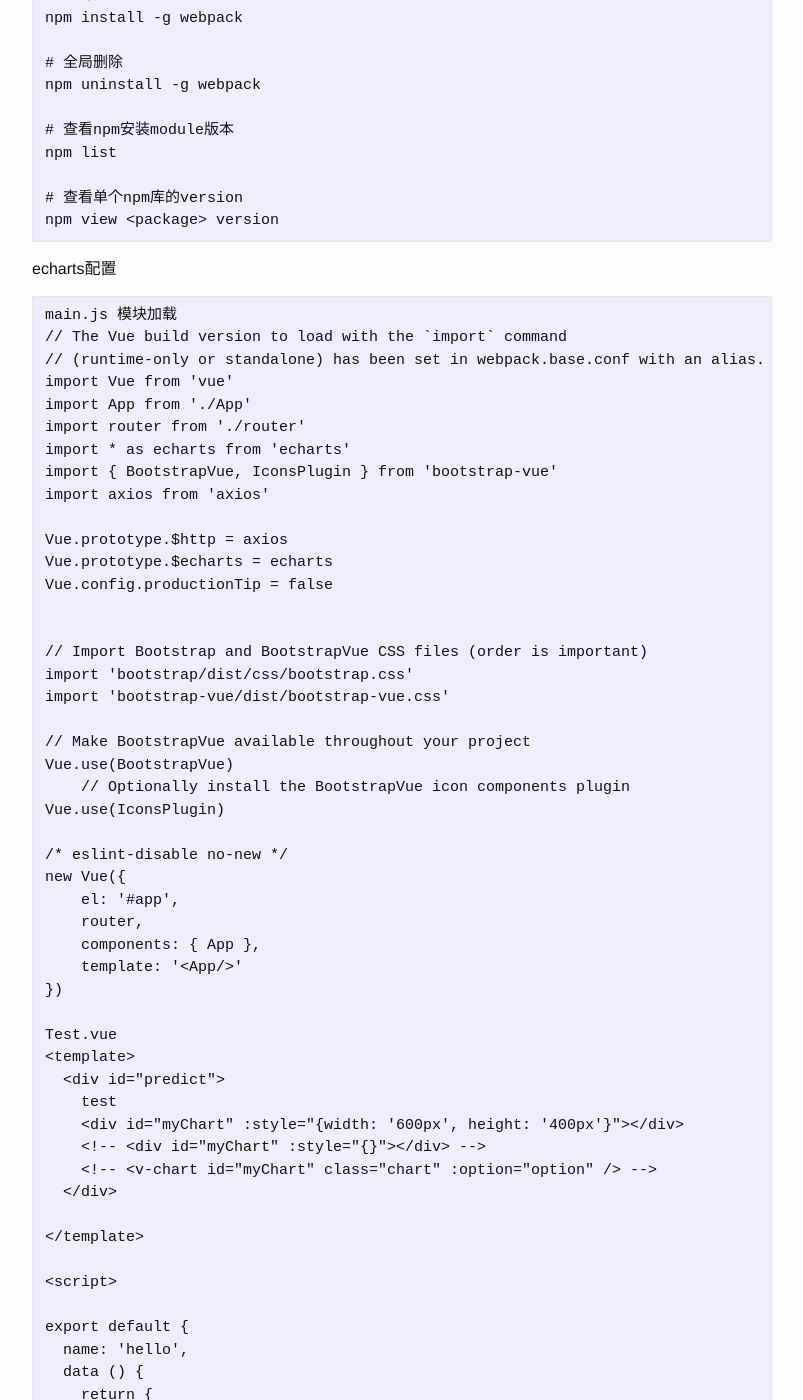
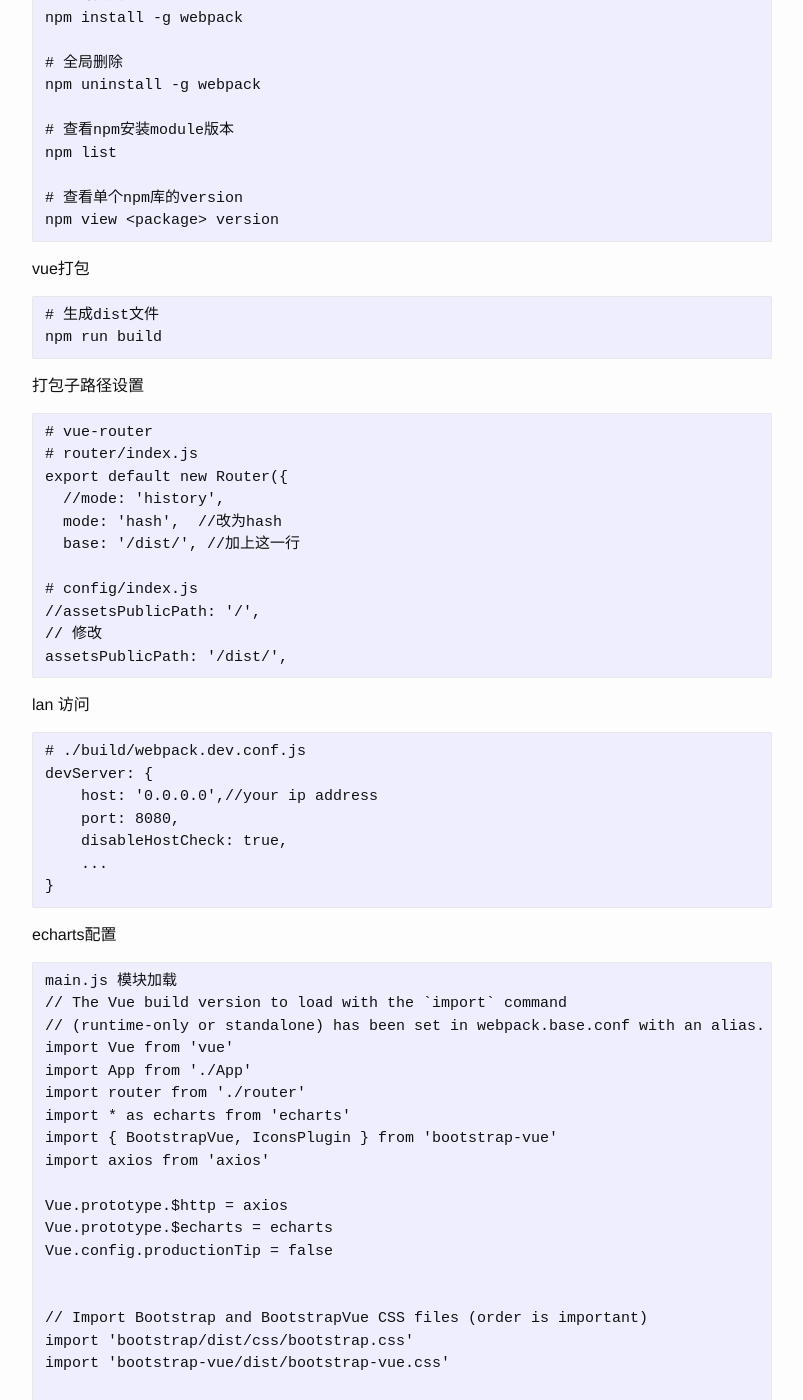
Before and after one commit to josephstalin117/josephstalin117.github.io, a Jekyll site: the page built from _posts/2021-9-5-vue.markdown, in a window 1280 px wide and 1400 px high, scrolled down 722 px. Shown: the whole window, without its empty margins (238-1041 px from the left). Built offline with Jekyll 4.4.1, drawn with Linux system fonts in a browser that asks for light colours.

Commit message:
update vue & sqlite

````diff
--- a/_posts/2021-9-5-vue.markdown
+++ b/_posts/2021-9-5-vue.markdown
@@ -40,6 +40,38 @@
 
 # 查看单个npm库的version
 npm view <package> version
+```
+
+vue打包
+```
+# 生成dist文件
+npm run build
+```
+
+打包子路径设置
+```
+# vue-router
+# router/index.js
+export default new Router({
+  //mode: 'history',
+  mode: 'hash',  //改为hash
+  base: '/dist/', //加上这一行
+
+# config/index.js
+//assetsPublicPath: '/',
+// 修改
+assetsPublicPath: '/dist/',
+```
+
+lan 访问
+```
+# ./build/webpack.dev.conf.js
+devServer: {
+    host: '0.0.0.0',//your ip address
+    port: 8080,
+    disableHostCheck: true,
+    ...
+}
 ```
 
 echarts配置
--- a/_posts/2022-5-7-sqlite.markdown
+++ b/_posts/2022-5-7-sqlite.markdown
@@ -23,6 +23,12 @@
 $sqlite3 testDB.db < testDB.sql
 ```
 
+命令行交互
+```
+# 退出
+.quit
+```
+
 数据表操作
 ```
 # 查看表
````
Also changed, not shown: _posts/2021-8-19-javascript.markdown (+21 -0 lines).
